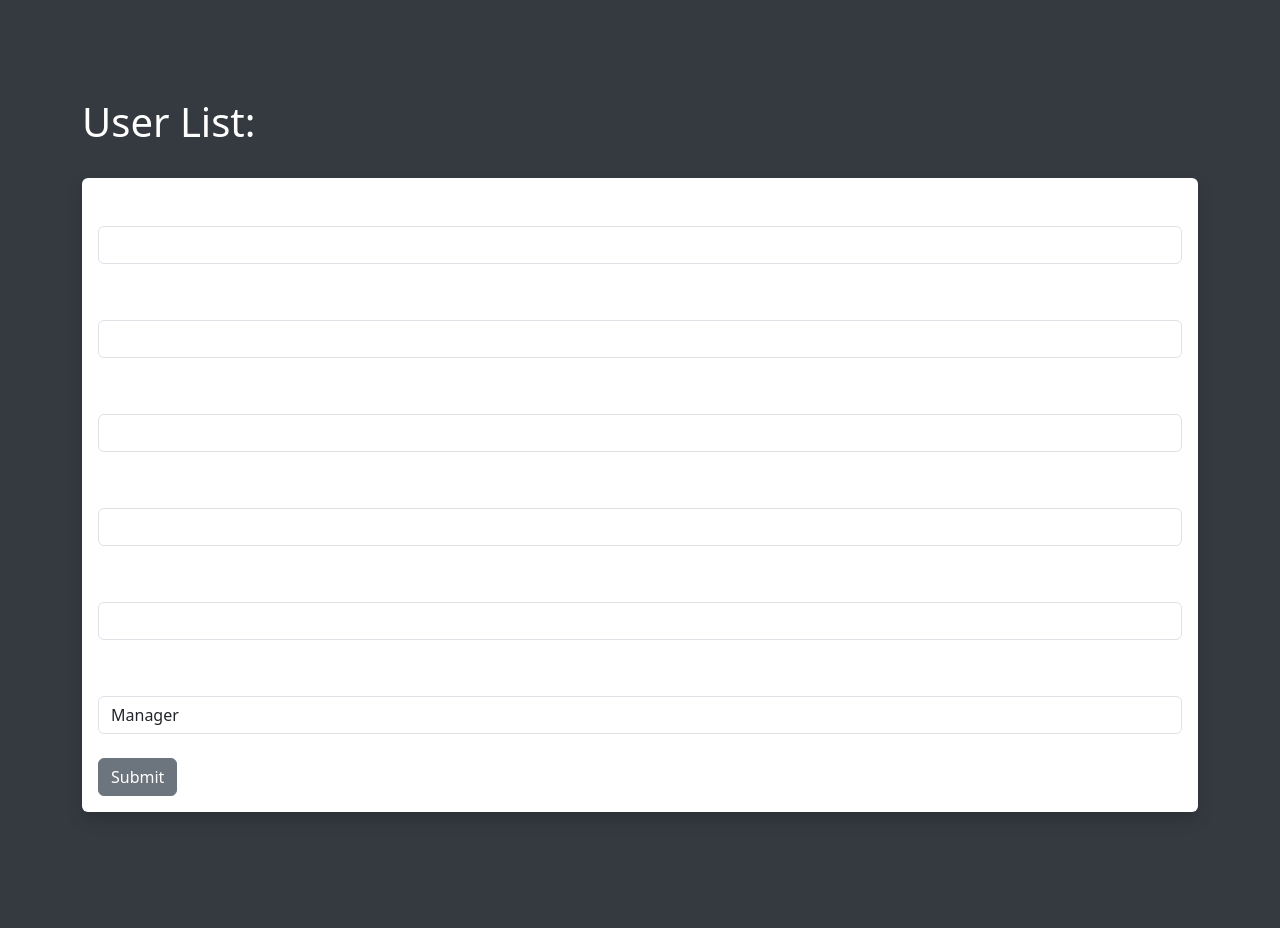
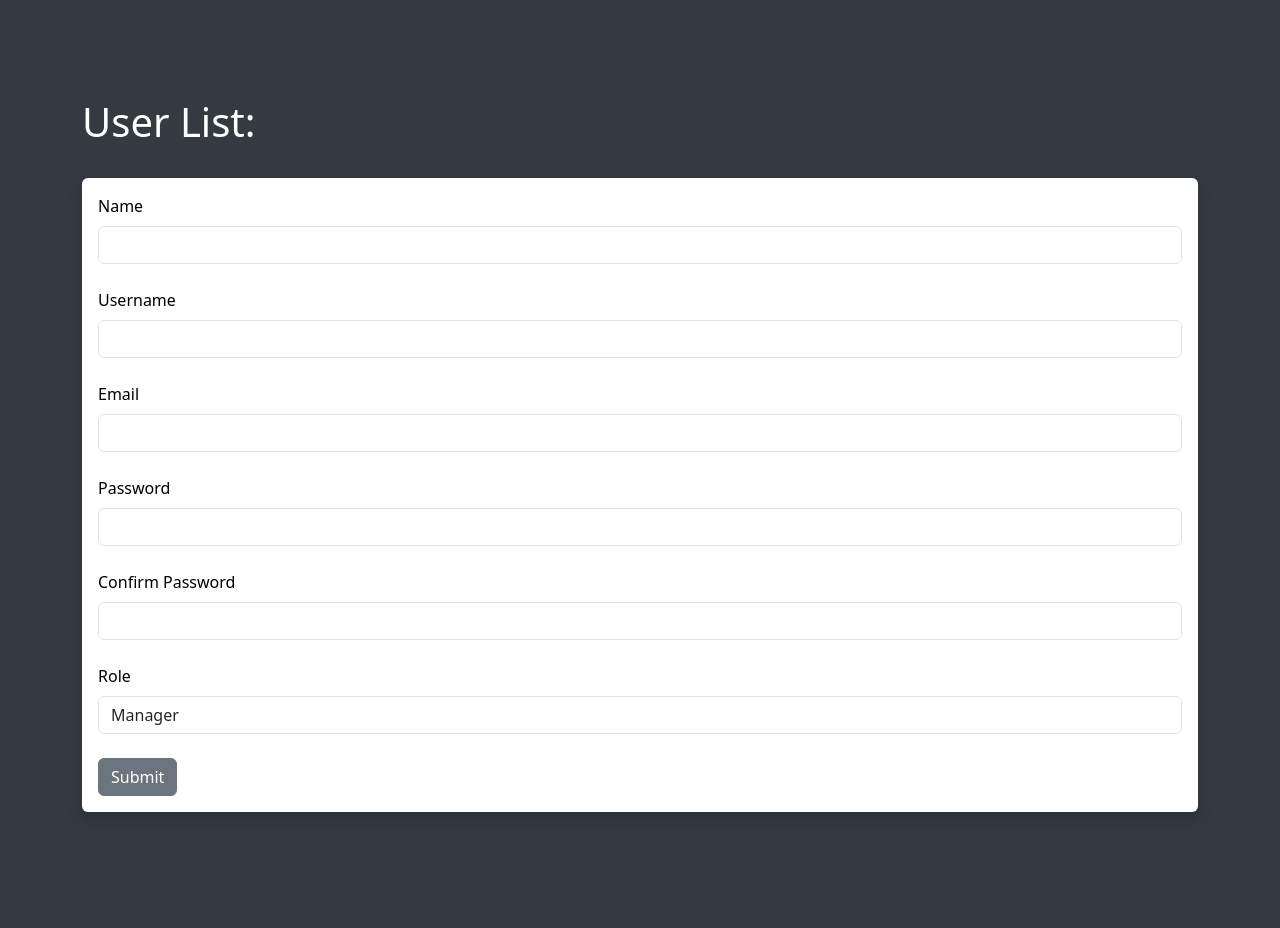
Before and after one commit to p-ivanovv/Mladi-Bogati-Tuesari, a Flask app: page /user/add in a window 1280 px wide. Shown: the part 135-1063 px from the top of the page. Run offline with Flask 3, Linux system fonts and the light colour scheme; some libraries are stand-ins or nearby versions; some web fonts are replaced.

Commit message:
smenen cvqt

```diff
--- a/templates/login.html
+++ b/templates/login.html
@@ -23,12 +23,12 @@
     <form method="POST">
         {{ form.hidden_tag() }}
 
-		{{ form.username.label(class="form-label") }}
+        {{ form.username.label(class="form-label", style="color: black;") }}
 
         {{ form.username(class="form-control") }}
         <br/>
 
-		{{ form.password.label(class="form-label") }}
+        {{ form.password.label(class="form-label", style="color: black;") }}
 
         {{ form.password(class="form-control") }}
         <br/>
--- a/templates/register.html
+++ b/templates/register.html
@@ -25,32 +25,32 @@
     <form method="POST">
         {{ form.hidden_tag() }}
 
-		{{ form.name.label(class="form-label") }}
+        {{ form.name.label(class="form-label", style="color: black;") }}
 
         {{ form.name(class="form-control") }}
         <br/>
 
-		{{ form.username.label(class="form-label") }}
+        {{ form.username.label(class="form-label", style="color: black;") }}
 
         {{ form.username(class="form-control") }}
         <br/>
 
-		{{ form.email.label(class="form-label") }}
+        {{ form.email.label(class="form-label", style="color: black;") }}
 
         {{ form.email(class="form-control") }}
         <br/>
 
-		{{ form.password_hash.label(class="form-label") }}
+        {{ form.password_hash.label(class="form-label", style="color: black;") }}
 
         {{ form.password_hash(class="form-control") }}
         <br/>
 
-		{{ form.password_hash2.label(class="form-label") }}
+        {{ form.password_hash2.label(class="form-label", style="color: black;") }}
 
         {{ form.password_hash2(class="form-control") }}
         <br/>
 
-		{{ form.role.label(class="form-label") }}
+        {{ form.role.label(class="form-label", style="color: black;") }}
 
         {{ form.role(class="form-control") }}
         <br/>
```
Lines whose indentation alone changed are shown as unchanged.
